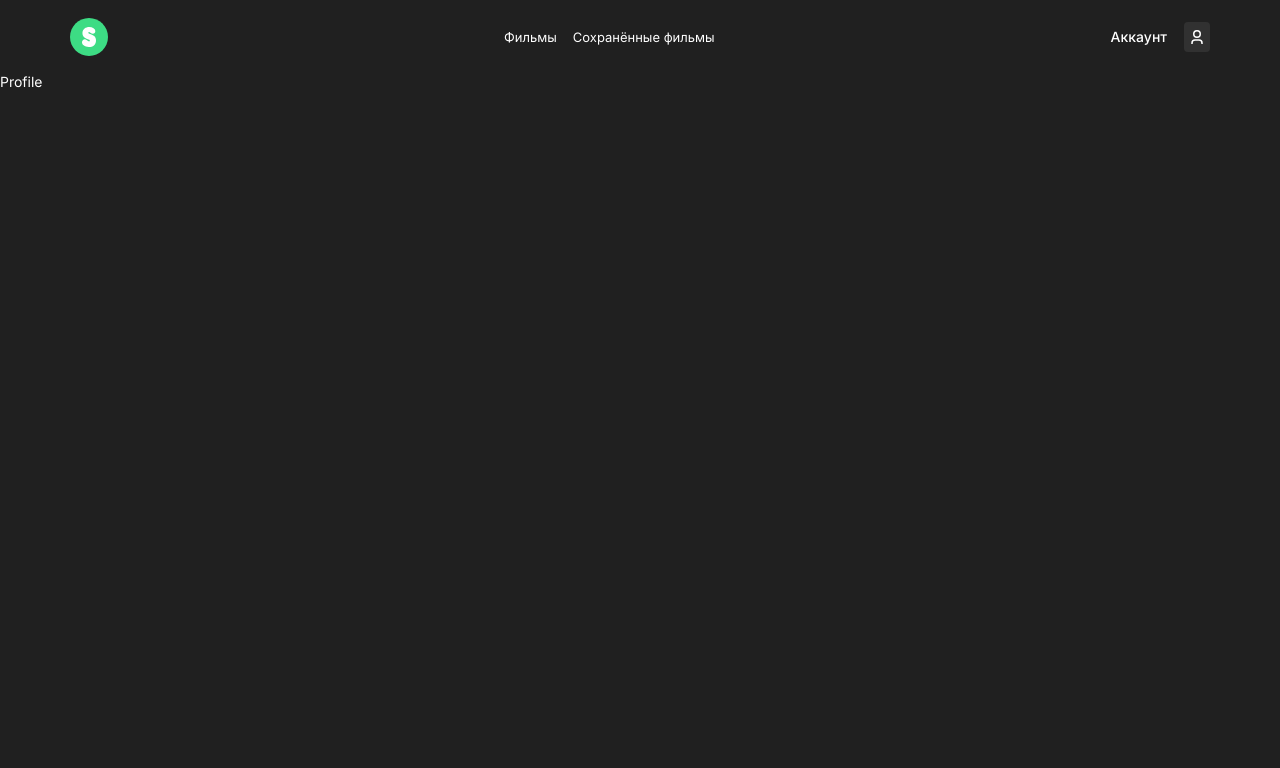
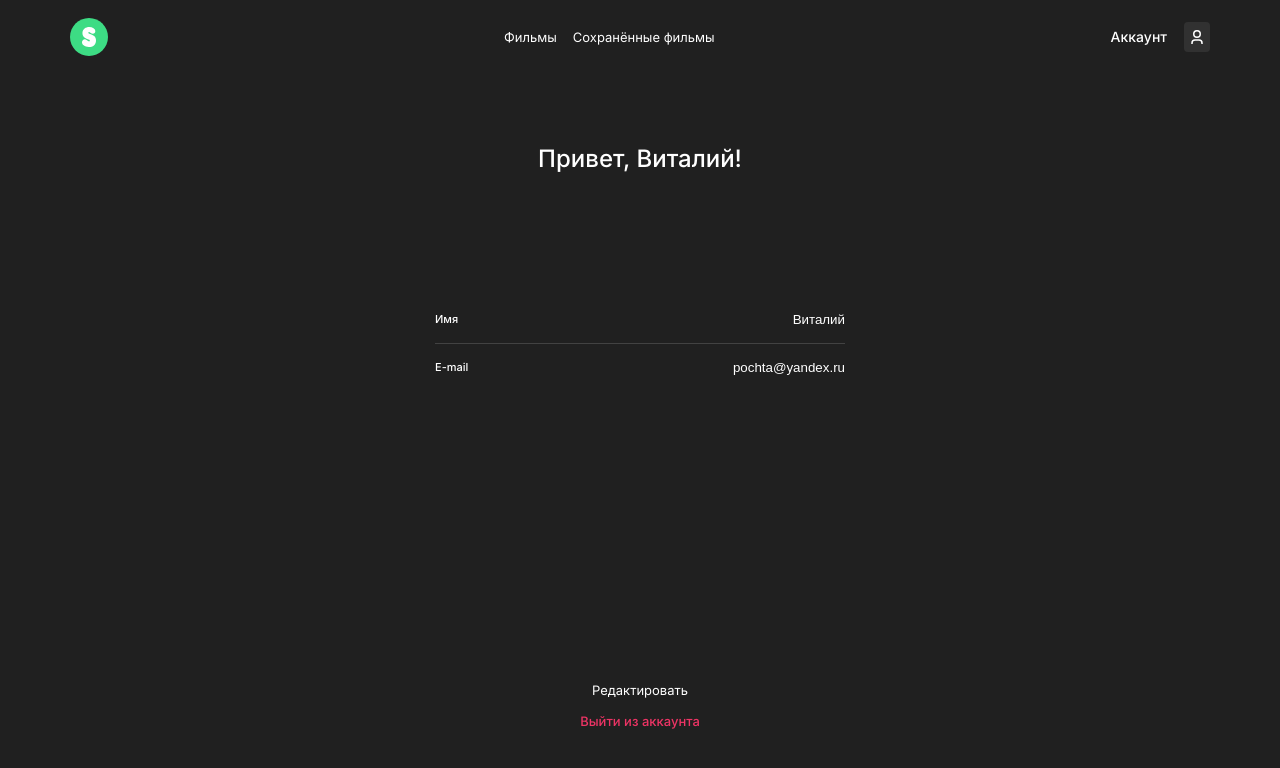
Before and after one commit to StMelik/movies-explorer-frontend, a React (Create React App) app: page /profile in a window 1280 px wide. Shown: the top 768 px of the page. Built offline with nearby package versions, Linux system fonts and the light colour scheme.

Commit message:
feat: сверстать страницу изменения профиля

```diff
--- a/src/pages/Profile/Profile.css
+++ b/src/pages/Profile/Profile.css
@@ -0,0 +1,68 @@
+.profile {
+    padding: 70px 0;
+    height: calc(100vh - 74px);
+}
+
+.profile__container {
+    height: 100%;
+    max-width: 440px;
+    text-align: center;
+}
+
+.profile__wrapper {
+    height: 100%;
+    display: flex;
+    flex-direction: column;
+    row-gap: 123px;
+}
+
+.profile__title {
+    font-size: 24px;
+    font-weight: 500;
+}
+
+.profile__form {
+    margin-bottom: auto;
+}
+
+.profile__label {
+    padding: 6px 0;
+    display: flex;
+    column-gap: 15px;
+    justify-content: space-between;
+    align-items: center;
+    font-size: 11px;
+}
+
+.profile__label:not(:last-of-type) {
+    border-bottom: 1px solid #424242;
+}
+
+.profile__text {
+    font-weight: 500;
+    flex-shrink: 0;
+}
+
+.profile__input {
+    padding: 10px 0;
+    border: none;
+    text-align: right;
+    background-color: transparent;
+    color: inherit;
+    width: 100%;
+}
+
+.profile__buttons {
+    display: flex;
+    flex-direction: column;
+    row-gap: 16px;
+}
+
+.profile__button {
+    font-size: 13px;
+}
+
+.profile__button_color_pink {
+    color: #ee3465;
+    font-weight: 500;
+}
--- a/src/pages/Profile/Profile.jsx
+++ b/src/pages/Profile/Profile.jsx
@@ -1,9 +1,41 @@
+import { useState } from "react";
 import './Profile.css';
 
 function Profile() {
+  const [name, setName] = useState('Виталий')
+  const [email, setEmail] = useState('pochta@yandex.ru')
+
   return (
-    <div className="profile-page">
-      Profile
+    <div className="profile">
+      <div className="container profile__container">
+        <div className="profile__wrapper">
+          <h1 className="profile__title">Привет, Виталий!</h1>
+          <form className="profile__form">
+            <label className='profile__label'>
+              <p className="profile__text">Имя</p>
+              <input
+                className="profile__input"
+                type="text"
+                value={name}
+                onChange={e => setName(e.target.value)}
+              />
+            </label>
+            <label className='profile__label'>
+              <p className="profile__text">E-mail</p>
+              <input
+                className="profile__input"
+                type="email"
+                value={email}
+                onChange={e => setEmail(e.target.value)}
+              />
+            </label>
+          </form>
+          <div className="profile__buttons">
+            <button className='profile__button'>Редактировать</button>
+            <button className='profile__button profile__button_color_pink'>Выйти из аккаунта</button>
+          </div>
+        </div>
+      </div>
     </div>
   );
 }
```
